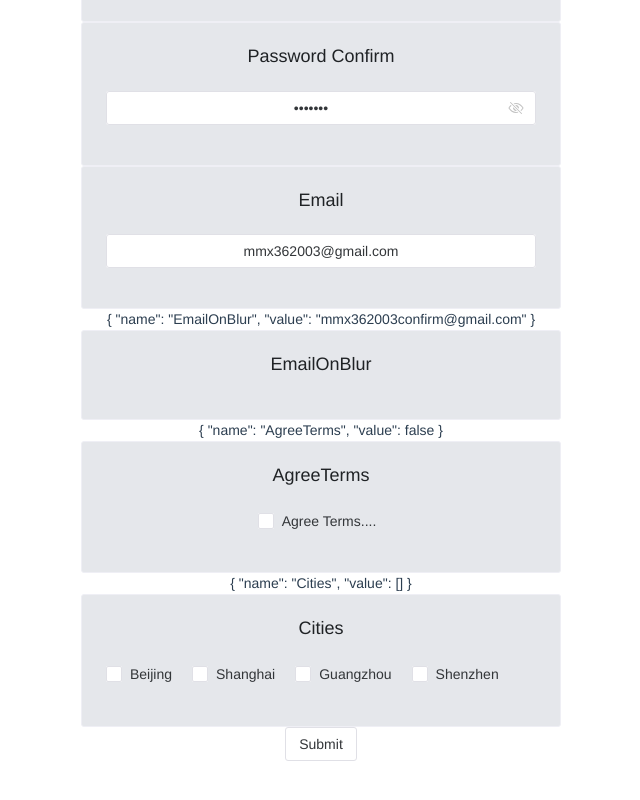
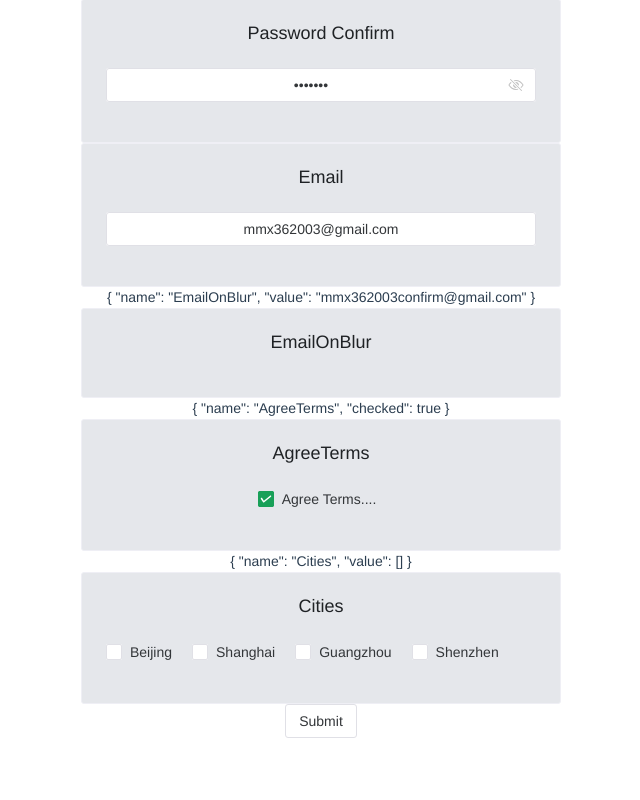
Before and after one commit to Josephmtsai/vue_menu, a Vue app: page /vee-validate in a window 1280 px wide. Shown: the part 798-1598 px from the top of the page, without its empty margins (319-959 px from the left). Built offline with nearby package versions, Linux system fonts and the light colour scheme; no server answers.

Commit message:
adjust agree terms

```diff
--- a/src/views/VeeValidate.vue
+++ b/src/views/VeeValidate.vue
@@ -32,10 +32,10 @@
           <template #footer>{{ errorMessage }} </template>
         </n-card>
       </Field>
-      <Field v-slot="{ field, errorMessage }" name="AgreeTerms" type="text">
+      <Field v-slot="{ field, errorMessage }" name="AgreeTerms" type="checkbox" :unchecked-value="false" :value="true">
         {{ field }}
         <n-card class="bg-gray-200 border-solid border-2" title="AgreeTerms">
-          <n-checkbox v-model:checked="field.value" v-bind="field"> Agree Terms.... </n-checkbox>
+          <n-checkbox v-model:checked="field.checked" :on-update:checked="field.onChange"> Agree Terms.... </n-checkbox>
           <template #footer>{{ errorMessage }} </template>
         </n-card>
       </Field>
@@ -92,7 +92,7 @@ export default {
       PasswordConfirm: '123233a',
       Cities: [],
       UserName: 'joseph',
-      AgreeTerms: false,
+      AgreeTerms: true,
     };
     /*this.formValues = {
       Email: '',
```
